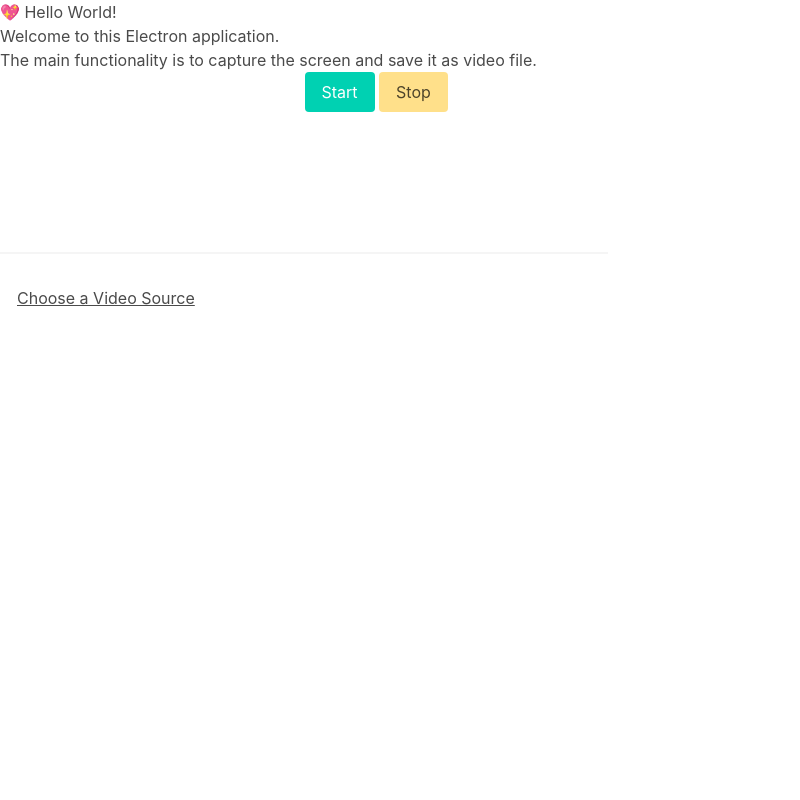
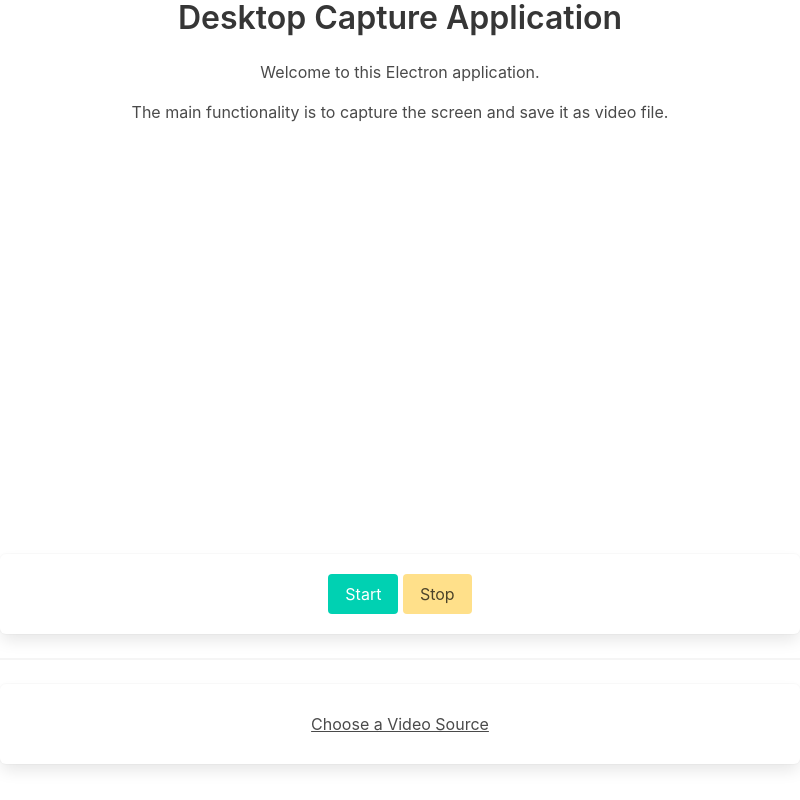
Before and after one commit to baristikir/desktop-capture-electronjs, an Electron app: page desktop-capture/src/index.html in a window 800 px wide. Drawn offline with nearby package versions, Linux system fonts and the light colour scheme.

Commit message:
Style Changes(Frontend)

```diff
--- a/desktop-capture/src/index.css
+++ b/desktop-capture/src/index.css
@@ -1,6 +1,16 @@
 body {
   font-family: -apple-system, BlinkMacSystemFont, "Segoe UI", Roboto, Helvetica, Arial, sans-serif;
-  margin: auto;
-  max-width: 38rem;
-  padding: 2rem;
+  padding: 0;
+  margin: 0;
 }
+
+
+video {
+  width: 100%;
+  height: auto;
+}
+
+body {
+  text-align: center;
+  padding-top: 20px;
+}
--- a/desktop-capture/src/index.html
+++ b/desktop-capture/src/index.html
@@ -2,7 +2,7 @@
 <html>
   <head>
     <meta charset="UTF-8">
-    <title>Hello World!</title>
+    <title>Desktop Capture</title>
     <link rel="stylesheet" href="index.css">
     <link
       rel="stylesheet"
@@ -12,20 +12,24 @@
     <script defer src="render.js"></script>
   </head>
   <body>
-    <h1>💖 Hello World!</h1>
+    <div class="content has-text-centered">
+      <h1 class="title">Desktop Capture Application</h1>
       <p>Welcome to this Electron application.</p>
       <p>The main functionality is to capture the screen and save it as video file.</p>
+    </div>
 
     <video></video>
-
+    <div class="box has-text-centered">
       <button id="startBtn" class="button is-primary">Start</button>
       <button id="stopBtn" class="button is-warning">Stop</button>
-
+    </div>
     <hr />
 
+    <div class="box has-text-centered">
       <button id="videoSelectBtn" class="button is-text">
         Choose a Video Source
       </button>
+    </div>
 
   </body>
 </html>
```
Lines whose indentation alone changed are shown as unchanged.
